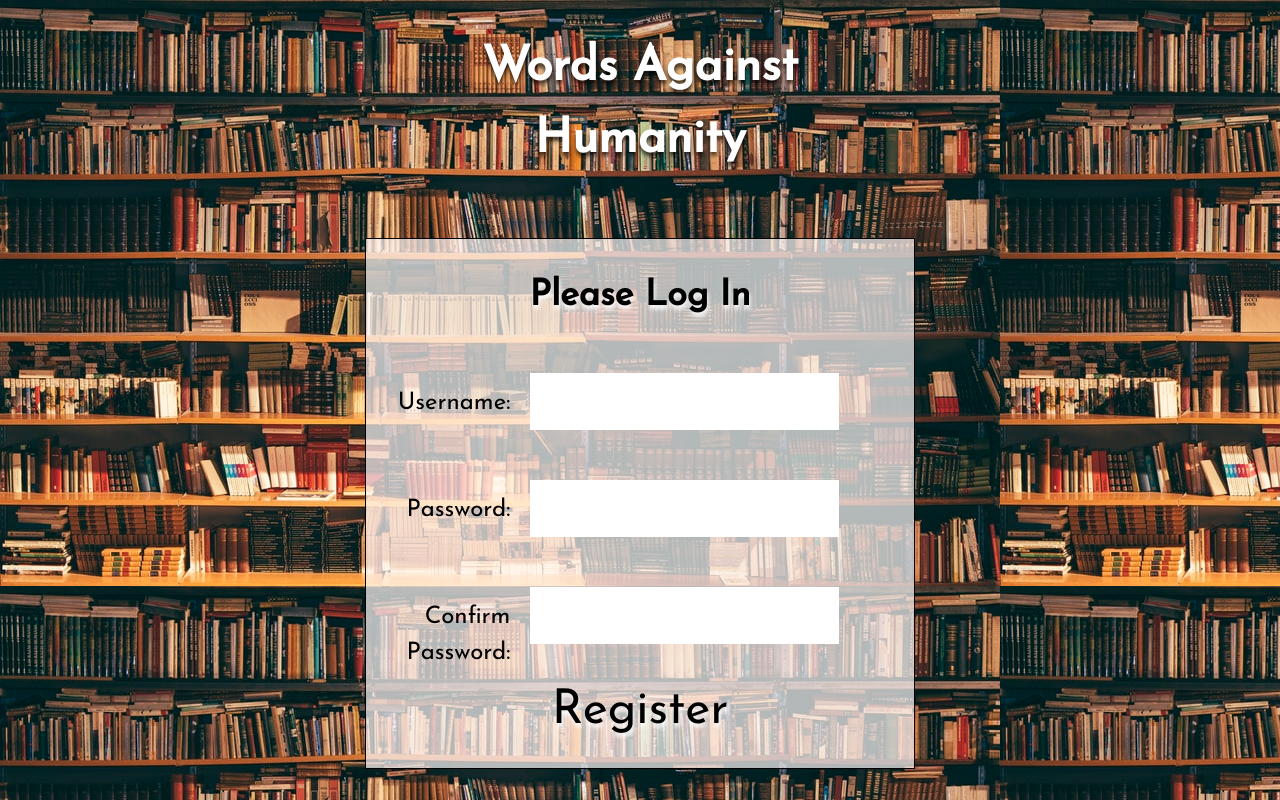
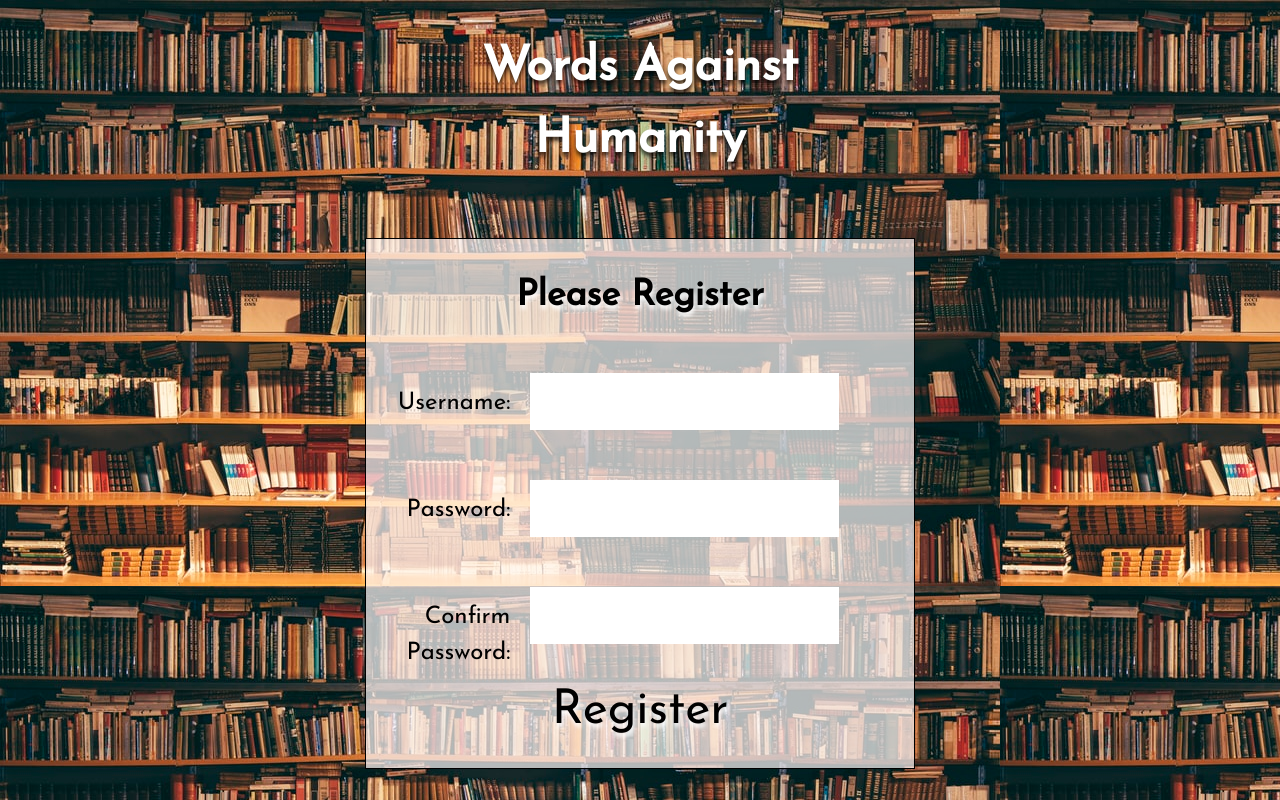
Before and after one commit to hstonehouse/words-against-humanity, a website: page client/index.html in a window 1280 px wide. Both pictures are taken after a click on the button "Register". Drawn offline with nearby package versions, Linux system fonts and the light colour scheme; no server answers.

Commit message:
Fixed typos

```diff
--- a/client/js/components/register.js
+++ b/client/js/components/register.js
@@ -3,7 +3,7 @@ function renderRegister() {
   page.innerHTML = `
         <div class="flex-center">
             <section class="login">
-                <h2>Please Log In</h2>
+                <h2>Please Register</h2>
                 <div id="error-message"></div>
                 <form id="login-form">
                     <div class="label-grid">
--- a/client/style/style.css
+++ b/client/style/style.css
@@ -351,9 +351,9 @@ input[name=username], input[name=password], input[name=confirmpassword]{
     text-align: center;
     color: #FFFFFF;
     text-shadow: -1px -1px 0 #000, 1px -1px 0 #000, -1px 1px 0 #000, 1px 1px 0 #000;
+}
 
 /* Game Over Page */
-
 h3 {
     color: #FFFFFF;
     text-align: center;
```
